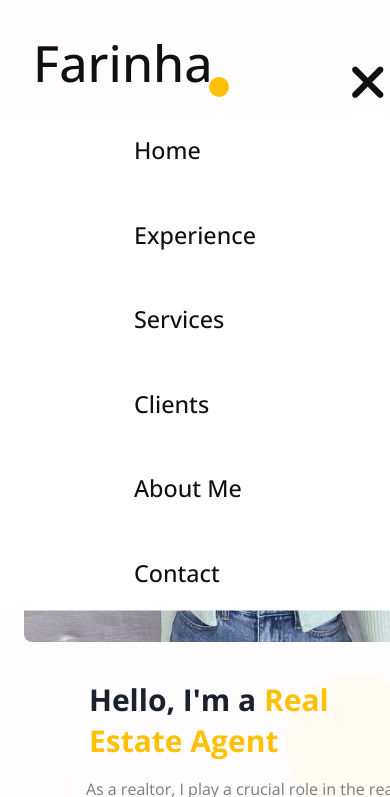
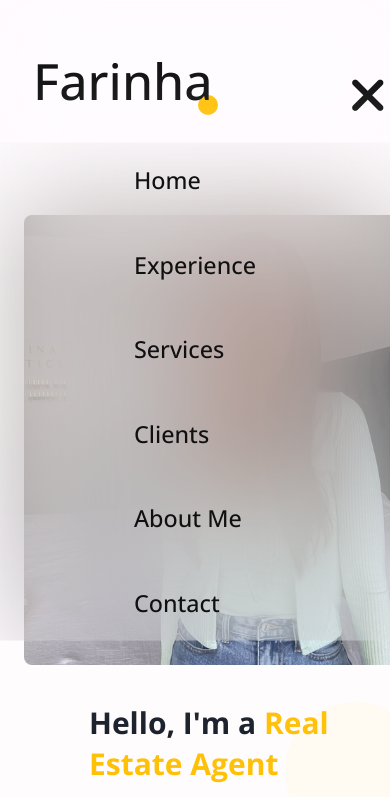
Before and after one commit to rakib00-dev/demo, a plain HTML site: page index.html in a window 390 px wide. Both pictures are taken after a click on the icon 370 px from the left and 82 px from the top of the page. Shown: the top 797 px of the page. Drawn offline with nearby package versions, Linux system fonts and the light colour scheme.

Commit message:
fix the navscroll effect and contact form and wrapper and more

```diff
--- a/index.html
+++ b/index.html
@@ -18,9 +18,10 @@
     />
   </head>
   <body>
-    <div class="wrapper">
-      <nav id="nav">
+    <nav id="fixedNav">
       <div class="blur"></div>
+      <div id="wrapper">
+        <div id="nav">
           <div id="logo">
             <a href="#">Farinha <span class="dot"></span></a>
           </div>
@@ -31,6 +32,8 @@
             </div>
 
             <ul id="menuUl">
+              <div class="blur blr"></div>
+
               <li class="menuLi"><a href="#">Home</a></li>
               <li class="menuLi"><a href="#experience">Experience</a></li>
               <li class="menuLi"><a href="#services">Services</a></li>
@@ -39,8 +42,9 @@
               <li class="menuLi"><a href="#footer">Contact</a></li>
             </ul>
           </div>
+        </div>
+      </div>
     </nav>
-    </div>
 
     <header class="text-gray-600 body-font">
       <div class="wrapper">
@@ -326,7 +330,7 @@
 
     <!-- contact -->
     <section class="contact-section">
-      <div class="container">
+      <div class="wrapper">
         <div class="header text-center">
           <h1>Contact Us</h1>
           <p>
--- a/src/main.js
+++ b/src/main.js
@@ -1,23 +1,27 @@
+const fixedNav = document.getElementById('fixedNav');
 const bar = document.getElementById('bar');
 const cross = document.getElementById('cross');
 const menuUl = document.getElementById('menuUl');
 
+window.onload = () => {
+  const width = window.innerWidth;
+  fixedNav.style.width = `${width}px`;
+};
+
 window.addEventListener('resize', () => {
   const width = window.innerWidth;
-  console.log(width);
 
   if (width <= 1024) {
     menuUl.style.display = 'none';
-    console.log('ok');
+    fixedNav.style.width = `${width}px`;
     menuUl.classList.add('navToggle');
   } else {
     menuUl.classList.remove('navToggle');
     menuUl.style.display = 'flex';
+    fixedNav.style.width = '';
   }
 });
 
-// console.log(width);
-console.log(menuUl);
 bar.addEventListener('click', () => {
   cross.style.display = 'block';
   bar.style.display = 'none';
@@ -26,7 +30,26 @@ bar.addEventListener('click', () => {
   cross.addEventListener('click', () => {
     cross.style.display = 'none';
     bar.style.display = 'block';
+    menuUl.classList.remove('navToggle');
     menuUl.style.display = 'none';
-    menuUl.classList.remove('navToggle');
   });
 });
+
+// navBar onScroll
+
+window.addEventListener('scroll', function () {
+  const scrollCount = window.scrollY;
+  if (scrollCount >= 82) {
+    fixedNav.style.top = '-15px';
+    fixedNav.style.boxShadow = '0px -14px 25px 2px #11111199';
+    fixedNav.style.position = 'sticky';
+  } else if (scrollCount >= 92) {
+    fixedNav.style.top = '0px';
+    fixedNav.style.position = 'sticky';
+  } else {
+    fixedNav.style.position = 'relative';
+    fixedNav.style.top = '-5px';
+    fixedNav.style.boxShadow = null;
+  }
+  console.log(scrollCount);
+});
--- a/src/style.css
+++ b/src/style.css
@@ -88,6 +88,14 @@ li {
   padding-right: 0.5rem;
 }
 
+#wrapper {
+  width: 1536px;
+  margin-left: auto;
+  margin-right: auto;
+  padding-left: 0.5rem;
+  padding-right: 0.5rem;
+}
+
 /* ratting */
 .rate {
   position: absolute;
@@ -110,13 +118,23 @@ li {
 /* ratting */
 
 /* navBar */
-nav#nav {
+#nav {
   position: relative;
   display: flex;
   justify-content: space-between;
   align-items: center;
   padding: 0 25px;
+  transition: 1s;
   /* overflow: hidden; */
+}
+
+#fixedNav {
+  position: relative;
+  top: 0;
+  background: var(--mainBgColor);
+  width: 100%;
+  z-index: 50;
+  transition: 1s;
 }
 
 #logo {
@@ -662,12 +680,6 @@ h2 {
   padding: 24px 0;
 }
 
-.container {
-  max-width: 1200px;
-  margin: 0 auto;
-  padding: 0 20px;
-}
-
 .header {
   margin-bottom: 24px;
 }
@@ -781,11 +793,18 @@ textarea {
   .wrapper {
     width: 1280px;
   }
+
+  #wrapper {
+    width: 1280px;
+  }
 }
 
 /* xl */
 @media (max-width: 1280px) {
   .wrapper {
+    width: 1024px;
+  }
+  #wrapper {
     width: 1024px;
   }
 }
@@ -795,6 +814,10 @@ textarea {
   .wrapper {
     width: 915px;
   }
+  #wrapper {
+    width: 768px;
+  }
+
   .hidden-lg {
     display: none;
   }
@@ -804,7 +827,7 @@ textarea {
   }
 
   #navBar {
-    display: inline;
+    display: block;
   }
   .row {
     display: grid;
@@ -818,6 +841,7 @@ textarea {
 
   #logo {
     font-size: 50px;
+    margin-top: 23px;
   }
 
   #navBar i {
@@ -864,11 +888,17 @@ textarea {
   .testimonial-section {
     transform: scale(1.1);
   }
+  .contact-section {
+    transform: scale(1.2);
+  }
 }
 
 /* md */
 @media (max-width: 768px) {
   .wrapper {
+    width: 640px;
+  }
+  #wrapper {
     width: 640px;
   }
   .stat-title {
@@ -887,6 +917,9 @@ textarea {
   .wrapper {
     width: 475px;
   }
+  #wrapper {
+    width: 475px;
+  }
   .stat-title {
     font-size: 2.5rem; /* Larger title for small devices */
   }
@@ -897,6 +930,9 @@ textarea {
   .wrapper {
     width: 100%;
   }
+  #wrapper {
+    width: 100%;
+  }
   .row {
     display: grid;
     column-count: 1;
@@ -905,13 +941,13 @@ textarea {
 
 .navToggle {
   display: grid;
-  right: 0;
-  top: 170px;
+  left: 0;
+  top: 205px;
   gap: 0;
   position: absolute;
   z-index: 12;
   line-height: 0px;
-  background: rgb(255 255 255);
+  background: rgb(255 250 254 / 20%);
   border-radius: 13px;
   width: 100%;
   transform: scale(1.3);
```
Lines whose indentation alone changed are shown as unchanged.
